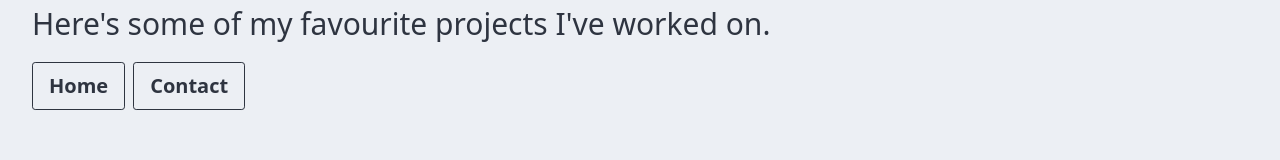
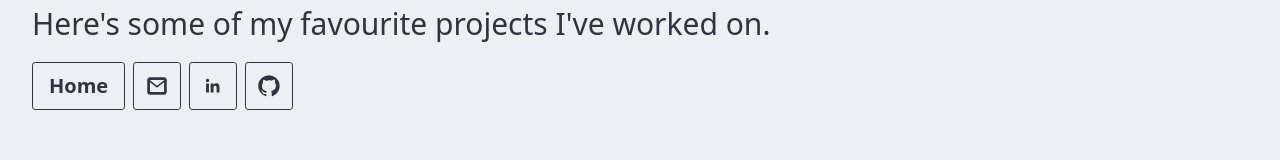
Before and after one commit to InvalidSE/InvalidSE-Web, a SvelteKit app: page /projects in a window 1280 px wide. Shown: the part 270-430 px from the top of the page. Built offline with nearby package versions, Linux system fonts and the light colour scheme.

Commit message:
feat: feet

```diff
--- a/src/routes/+page.svelte
+++ b/src/routes/+page.svelte
@@ -24,10 +24,40 @@
             </span>
         </div>
         <!-- <UnderConstruction /> -->
-        <div class="flex flex-col sm:flex-row lg:flex-row gap-2">
+        <div class="flex flex-col sm:flex-row lg:flex-row gap-2 items-center">
             <!-- <a href="#about" class="btn btn-outline text-xl">About</a> -->
             <a href="/projects" class="btn btn-outline text-xl">Projects</a>
-            <a href="#contact" class="btn btn-outline text-xl">Contact</a>
+            <a
+                href="mailto:taine@reader.nz"
+                class="btn btn-outline btn-square"
+                aria-label="Email"
+            >
+                <svg xmlns="http://www.w3.org/2000/svg" width="26" height="26" viewBox="0 0 24 24" fill="currentColor" aria-hidden="true">
+                    <path d="M3 6.75A2.75 2.75 0 0 1 5.75 4h12.5A2.75 2.75 0 0 1 21 6.75v10.5A2.75 2.75 0 0 1 18.25 20H5.75A2.75 2.75 0 0 1 3 17.25V6.75zm2.2-.25 6.8 5.22 6.8-5.22H5.2zm13.3 2.07-5.89 4.53a1 1 0 0 1-1.22 0L5.5 8.57v8.68c0 .14.11.25.25.25h12.5a.25.25 0 0 0 .25-.25V8.57z" />
+                </svg>
+            </a>
+            <a
+                href="https://www.linkedin.com/in/taine-reader/"
+                class="btn btn-outline btn-square"
+                aria-label="LinkedIn"
+                target="_blank"
+                rel="noreferrer"
+            >
+                <svg xmlns="http://www.w3.org/2000/svg" width="26" height="26" viewBox="0 0 24 24" fill="currentColor" aria-hidden="true">
+                    <path d="M6.94 8.5A1.56 1.56 0 1 1 6.94 5.38a1.56 1.56 0 0 1 0 3.12zM5.62 9.75h2.64V18H5.62V9.75zm4.2 0h2.53v1.13h.03c.35-.67 1.2-1.38 2.47-1.38 2.64 0 3.13 1.74 3.13 4V18h-2.64v-3.99c0-.95-.02-2.18-1.33-2.18-1.33 0-1.54 1.04-1.54 2.11V18H9.82V9.75z" />
+                </svg>
+            </a>
+            <a
+                href="https://github.com/invalidse"
+                class="btn btn-outline btn-square"
+                aria-label="GitHub"
+                target="_blank"
+                rel="noreferrer"
+            >
+                <svg xmlns="http://www.w3.org/2000/svg" width="26" height="26" viewBox="0 0 24 24" fill="currentColor" aria-hidden="true">
+                    <path d="M12 2a10 10 0 0 0-3.16 19.49c.5.09.68-.21.68-.48v-1.67c-2.78.6-3.37-1.18-3.37-1.18-.46-1.16-1.11-1.47-1.11-1.47-.9-.62.07-.61.07-.61 1 .07 1.52 1.02 1.52 1.02.88 1.5 2.31 1.07 2.87.82.09-.64.35-1.07.63-1.31-2.22-.25-4.56-1.11-4.56-4.93 0-1.09.39-1.98 1.03-2.68-.11-.25-.45-1.27.1-2.65 0 0 .84-.27 2.75 1.02A9.5 9.5 0 0 1 12 6.8c.85 0 1.71.11 2.51.33 1.9-1.29 2.74-1.02 2.74-1.02.55 1.38.21 2.4.1 2.65.64.7 1.03 1.59 1.03 2.68 0 3.83-2.34 4.67-4.57 4.92.36.31.68.92.68 1.85v2.75c0 .27.18.58.69.48A10 10 0 0 0 12 2z" />
+                </svg>
+            </a>
         </div>
     </section>
     <div class="spacer my-20" />
--- a/src/routes/projects/+page.svelte
+++ b/src/routes/projects/+page.svelte
@@ -20,9 +20,39 @@
             <span class="my-5 text-xl md:text-2xl lg:text-3xl">
                 Here's some of my favourite projects I've worked on.
             </span>
-            <div class="flex flex-col sm:flex-row lg:flex-row gap-2">
+            <div class="flex flex-col sm:flex-row lg:flex-row gap-2 items-center">
                 <a href="/" class="btn btn-outline text-xl">Home</a>
-                <a href="#contact" class="btn btn-outline text-xl">Contact</a>
+                <a
+                    href="mailto:taine@reader.nz"
+                    class="btn btn-outline btn-square"
+                    aria-label="Email"
+                >
+                    <svg xmlns="http://www.w3.org/2000/svg" width="26" height="26" viewBox="0 0 24 24" fill="currentColor" aria-hidden="true">
+                        <path d="M3 6.75A2.75 2.75 0 0 1 5.75 4h12.5A2.75 2.75 0 0 1 21 6.75v10.5A2.75 2.75 0 0 1 18.25 20H5.75A2.75 2.75 0 0 1 3 17.25V6.75zm2.2-.25 6.8 5.22 6.8-5.22H5.2zm13.3 2.07-5.89 4.53a1 1 0 0 1-1.22 0L5.5 8.57v8.68c0 .14.11.25.25.25h12.5a.25.25 0 0 0 .25-.25V8.57z" />
+                    </svg>
+                </a>
+                <a
+                    href="https://www.linkedin.com/in/taine-reader/"
+                    class="btn btn-outline btn-square"
+                    aria-label="LinkedIn"
+                    target="_blank"
+                    rel="noreferrer"
+                >
+                    <svg xmlns="http://www.w3.org/2000/svg" width="26" height="26" viewBox="0 0 24 24" fill="currentColor" aria-hidden="true">
+                        <path d="M6.94 8.5A1.56 1.56 0 1 1 6.94 5.38a1.56 1.56 0 0 1 0 3.12zM5.62 9.75h2.64V18H5.62V9.75zm4.2 0h2.53v1.13h.03c.35-.67 1.2-1.38 2.47-1.38 2.64 0 3.13 1.74 3.13 4V18h-2.64v-3.99c0-.95-.02-2.18-1.33-2.18-1.33 0-1.54 1.04-1.54 2.11V18H9.82V9.75z" />
+                    </svg>
+                </a>
+                <a
+                    href="https://github.com/invalidse"
+                    class="btn btn-outline btn-square"
+                    aria-label="GitHub"
+                    target="_blank"
+                    rel="noreferrer"
+                >
+                    <svg xmlns="http://www.w3.org/2000/svg" width="26" height="26" viewBox="0 0 24 24" fill="currentColor" aria-hidden="true">
+                        <path d="M12 2a10 10 0 0 0-3.16 19.49c.5.09.68-.21.68-.48v-1.67c-2.78.6-3.37-1.18-3.37-1.18-.46-1.16-1.11-1.47-1.11-1.47-.9-.62.07-.61.07-.61 1 .07 1.52 1.02 1.52 1.02.88 1.5 2.31 1.07 2.87.82.09-.64.35-1.07.63-1.31-2.22-.25-4.56-1.11-4.56-4.93 0-1.09.39-1.98 1.03-2.68-.11-.25-.45-1.27.1-2.65 0 0 .84-.27 2.75 1.02A9.5 9.5 0 0 1 12 6.8c.85 0 1.71.11 2.51.33 1.9-1.29 2.74-1.02 2.74-1.02.55 1.38.21 2.4.1 2.65.64.7 1.03 1.59 1.03 2.68 0 3.83-2.34 4.67-4.57 4.92.36.31.68.92.68 1.85v2.75c0 .27.18.58.69.48A10 10 0 0 0 12 2z" />
+                    </svg>
+                </a>
             </div>
         </div>
     </section>
```
